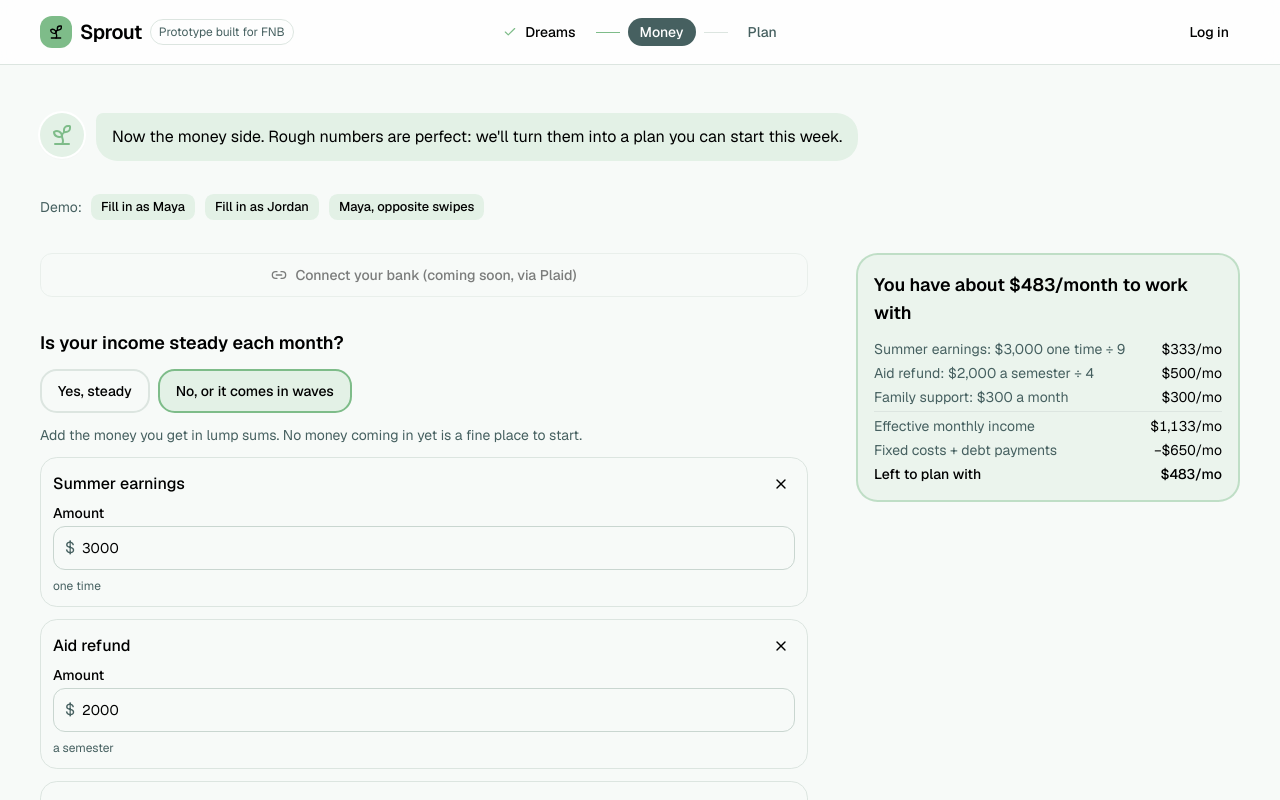
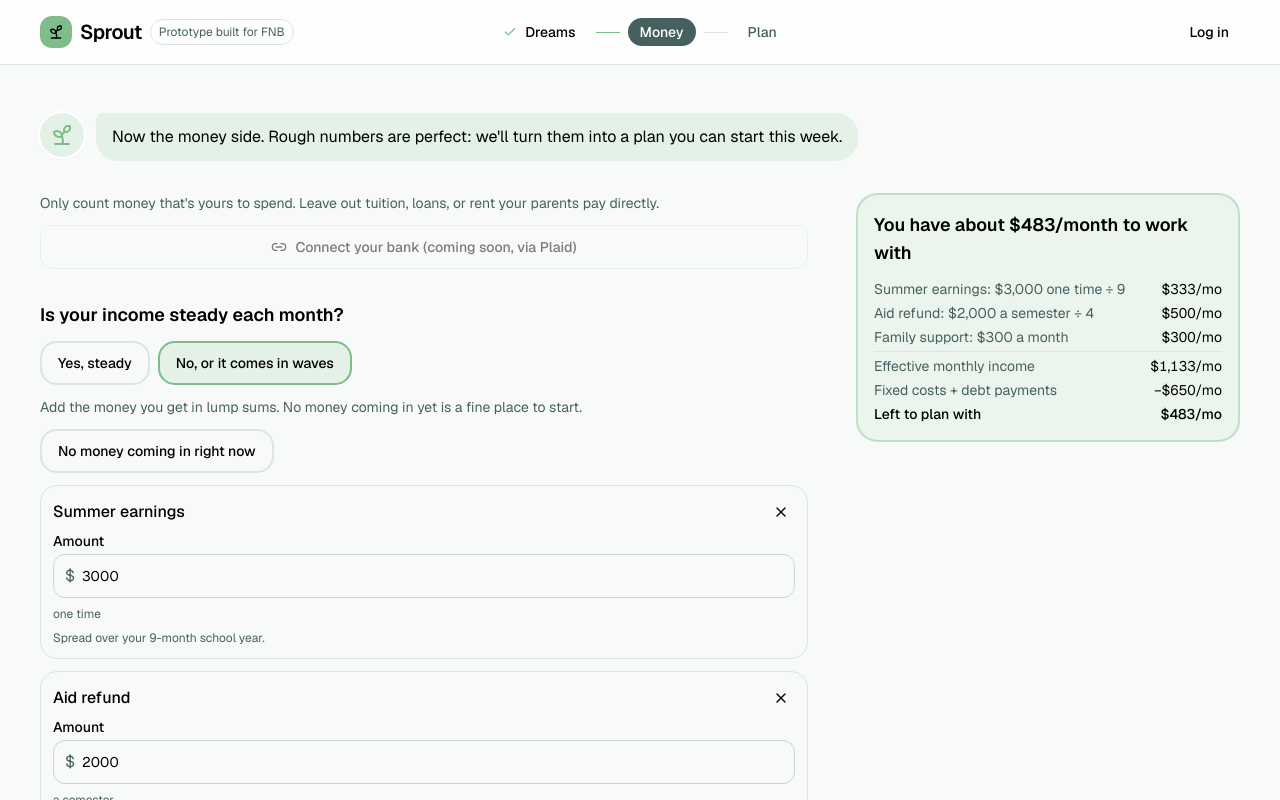
Before and after one commit to beansprout21/hackpsu-f26, a Next.js app: page /snapshot in a window 1280 px wide. Both pictures are taken after a click on the button "Maya, opposite swipes". Shown: the top 800 px of the page. Built offline with nearby package versions, Linux system fonts and the light colour scheme; no server answers.

Commit message:
feat(#70): student income options, scope line, amount hints, demo shortcuts on snapshot
Co-Authored-By: Claude Opus 5.5 <noreply@anthropic.com>

```diff
--- a/src/components/snapshot/SnapshotFlow.tsx
+++ b/src/components/snapshot/SnapshotFlow.tsx
@@ -85,21 +85,24 @@ export function SnapshotFlow() {
           </div>
         </div>
       )}
+      <SnapshotForm draft={draft} onChange={setDraft} onSubmit={() => void generate()} submitting={false} />
       <DemoPrefill onPick={prefill} />
-      <SnapshotForm draft={draft} onChange={setDraft} onSubmit={() => void generate()} submitting={false} />
     </div>
   );
 }
 
+// Presenter-only prefill, kept out of the way at the bottom of the page.
 function DemoPrefill({ onPick }: { onPick: (p: DemoPersona) => void }) {
   return (
-    <div className="flex flex-wrap items-center gap-2 text-sm">
-      <span className="text-muted-foreground">Demo:</span>
+    <section aria-label="Demo shortcuts" className="flex flex-col gap-2 rounded-xl border border-dashed border-border p-3 text-sm">
+      <p className="text-xs font-medium text-muted-foreground">Demo shortcuts</p>
+      <div className="flex flex-wrap gap-2">
         {[maya, jordan, mayaOpposite].map((p) => (
           <Button key={p.id} type="button" variant="secondary" size="sm" onClick={() => onPick(p)}>
             {p.id === "maya-opposite" ? p.name : `Fill in as ${p.name}`}
           </Button>
         ))}
       </div>
+    </section>
   );
 }
--- a/src/components/snapshot/SnapshotForm.tsx
+++ b/src/components/snapshot/SnapshotForm.tsx
@@ -8,11 +8,15 @@ import { Input } from "@/components/ui/input";
 import { Label } from "@/components/ui/label";
 import { cn } from "@/lib/utils";
 import {
+  countedRows,
   CREDIT_BANDS,
+  FREQUENCY_HINTS,
   FREQUENCY_LABELS,
   INCOME_OPTIONS,
   missingAnswers,
-  newRowKey,
+  newRow,
+  optionById,
+  SCOPE_LINE,
   snapshotFromDraft,
   type SnapshotDraft,
 } from "./draft";
@@ -92,9 +96,12 @@ export function SnapshotForm({
         if (missing.length === 0) onSubmit();
       }}
     >
-      <Button type="button" variant="outline" disabled className="h-11 justify-center gap-2 lg:col-start-1 lg:row-start-1">
+      <div className="flex flex-col gap-3 lg:col-start-1 lg:row-start-1">
+        <p className="text-sm text-muted-foreground">{SCOPE_LINE}</p>
+        <Button type="button" variant="outline" disabled className="h-11 justify-center gap-2">
           <Link2 aria-hidden /> Connect your bank (coming soon, via Plaid)
         </Button>
+      </div>
 
       <fieldset className="flex flex-col gap-3 lg:col-start-1 lg:row-start-2">
         <legend className="mb-3 text-lg font-semibold">Is your income steady each month?</legend>
@@ -121,8 +128,14 @@ export function SnapshotForm({
             <p className="text-sm text-muted-foreground">
               Add the money you get in lump sums. No money coming in yet is a fine place to start.
             </p>
-            {draft.rows.map((row) => {
-              const option = INCOME_OPTIONS.find((o) => o.kind === row.kind)!;
+            <div className="flex flex-wrap gap-2">
+              <Choice on={draft.noIncome} onClick={() => set({ noIncome: !draft.noIncome })}>
+                No money coming in right now
+              </Choice>
+            </div>
+            {!draft.noIncome && draft.rows.map((row) => {
+              const option = optionById(row.optionId);
+              const hint = FREQUENCY_HINTS[row.frequency];
               return (
                 <div key={row.key} className="flex flex-col gap-2 rounded-xl border border-border p-3">
                   <div className="flex items-center justify-between">
@@ -157,24 +170,25 @@ export function SnapshotForm({
                   ) : (
                     <p className="text-xs text-muted-foreground">{FREQUENCY_LABELS[option.frequencies[0]]}</p>
                   )}
+                  {hint && <p className="text-xs text-muted-foreground">{hint}</p>}
                 </div>
               );
             })}
+            {!draft.noIncome && (
               <div className="flex flex-wrap gap-2">
                 {INCOME_OPTIONS.map((o) => (
                   <Button
-                  key={o.kind}
+                    key={o.id}
                     type="button"
                     variant="outline"
                     size="sm"
-                  onClick={() =>
-                    set({ rows: [...draft.rows, { key: newRowKey(), kind: o.kind, frequency: o.frequencies[0], amount: "" }] })
-                  }
+                    onClick={() => set({ rows: [...draft.rows, newRow(o)] })}
                   >
                     <Plus aria-hidden /> {o.label}
                   </Button>
                 ))}
               </div>
+            )}
           </div>
         )}
       </fieldset>
@@ -197,7 +211,10 @@ export function SnapshotForm({
       </fieldset>
 
       <div className="lg:sticky lg:top-24 lg:col-start-2 lg:row-span-6 lg:row-start-1 lg:self-start">
-        <SurplusReadout snapshot={snapshotFromDraft(draft)} />
+        <SurplusReadout
+          snapshot={snapshotFromDraft(draft)}
+          lineLabels={countedRows(draft).map((r) => optionById(r.optionId).label)}
+        />
       </div>
 
       <fieldset className="flex flex-col gap-3 lg:col-start-1 lg:row-start-4">
--- a/src/components/snapshot/draft.ts
+++ b/src/components/snapshot/draft.ts
@@ -3,26 +3,42 @@ import type { CreditBand, FinancialSnapshot, IncomeFrequency, IncomeKind } from
 import { FinancialSnapshotSchema } from "@/types/schemas";
 
 export interface IncomeOption {
+  id: string; // several options can share one IncomeKind (e.g. three kinds of family money)
   kind: IncomeKind;
   label: string;
   frequencies: IncomeFrequency[];
 }
 
-// "No / irregular" income rows; each row becomes one IncomeSource.
+// "No / irregular" income rows; each row becomes one IncomeSource. The first option per kind is
+// the default label when a saved snapshot is turned back into rows.
 export const INCOME_OPTIONS: IncomeOption[] = [
-  { kind: "aid_refund", label: "Aid refund", frequencies: ["per_semester"] },
-  { kind: "summer_savings", label: "Summer earnings", frequencies: ["one_time"] },
-  { kind: "family", label: "Family support", frequencies: ["monthly", "per_semester"] },
-  { kind: "scholarship", label: "Scholarship", frequencies: ["per_semester", "one_time"] },
-  { kind: "gig", label: "Gig or side work", frequencies: ["monthly", "one_time"] },
-  { kind: "other", label: "Other", frequencies: ["monthly", "per_semester", "one_time"] },
+  { id: "aid_refund", kind: "aid_refund", label: "Aid refund", frequencies: ["per_semester"] },
+  { id: "summer_savings", kind: "summer_savings", label: "Summer earnings", frequencies: ["one_time"] },
+  { id: "family", kind: "family", label: "Family support", frequencies: ["monthly", "per_semester", "one_time"] },
+  { id: "parents_spending", kind: "family", label: "Spending money from parents", frequencies: ["monthly", "per_semester", "one_time"] },
+  { id: "gifts", kind: "family", label: "Birthday money and gifts", frequencies: ["one_time"] },
+  { id: "scholarship", kind: "scholarship", label: "Scholarship", frequencies: ["per_semester", "one_time"] },
+  { id: "gig", kind: "gig", label: "Gig or side work", frequencies: ["monthly", "one_time"] },
+  { id: "other", kind: "other", label: "Other", frequencies: ["monthly", "per_semester", "one_time"] },
 ];
+
+export const optionById = (id: string) => INCOME_OPTIONS.find((o) => o.id === id) ?? INCOME_OPTIONS[INCOME_OPTIONS.length - 1];
+const optionForKind = (kind: IncomeKind) => INCOME_OPTIONS.find((o) => o.kind === kind) ?? optionById("other");
 
 export const FREQUENCY_LABELS: Record<IncomeFrequency, string> = {
   monthly: "a month",
   per_semester: "a semester",
   one_time: "one time",
 };
+
+// Shown under an amount so the /4 and /9 in the readout make sense.
+export const FREQUENCY_HINTS: Record<IncomeFrequency, string | undefined> = {
+  monthly: undefined,
+  per_semester: "Spread over about 4 months.",
+  one_time: "Spread over your 9-month school year.",
+};
+
+export const SCOPE_LINE = "Only count money that's yours to spend. Leave out tuition, loans, or rent your parents pay directly.";
 
 export const CREDIT_BANDS: { id: CreditBand; label: string }[] = [
   { id: "building", label: "Building" },
@@ -34,6 +50,7 @@ export const CREDIT_BANDS: { id: CreditBand; label: string }[] = [
 
 export interface IncomeRow {
   key: string;
+  optionId: string;
   kind: IncomeKind;
   frequency: IncomeFrequency;
   amount: string;
@@ -42,6 +59,7 @@ export interface IncomeRow {
 export interface SnapshotDraft {
   steady: boolean | null;
   monthlyTakeHome: string;
+  noIncome: boolean; // "No money coming in right now": empty incomeSources, on purpose
   rows: IncomeRow[];
   fixedCosts: string;
   debtPayments: string;
@@ -53,6 +71,7 @@ export interface SnapshotDraft {
 export const EMPTY_DRAFT: SnapshotDraft = {
   steady: null,
   monthlyTakeHome: "",
+  noIncome: false,
   rows: [],
   fixedCosts: "",
   debtPayments: "",
@@ -63,6 +82,8 @@ export const EMPTY_DRAFT: SnapshotDraft = {
 
 let rowCounter = 0;
 export const newRowKey = () => `row-${++rowCounter}`;
+
+export const newRow = (o: IncomeOption): IncomeRow => ({ key: newRowKey(), optionId: o.id, kind: o.kind, frequency: o.frequencies[0], amount: "" });
 
 // "1,200" or "$1,200.50" -> 1200.5; blank or invalid -> 0.
 export function toAmount(raw: string): number {
@@ -75,9 +96,16 @@ export function draftFromSnapshot(s: FinancialSnapshot): SnapshotDraft {
   return {
     steady: s.hasSteadyIncome,
     monthlyTakeHome: job ? String(job.amount) : "",
+    noIncome: !s.hasSteadyIncome && s.incomeSources.length === 0,
     rows: s.hasSteadyIncome
       ? []
-      : s.incomeSources.map((i) => ({ key: newRowKey(), kind: i.kind, frequency: i.frequency, amount: String(i.amount) })),
+      : s.incomeSources.map((i) => ({
+          key: newRowKey(),
+          optionId: optionForKind(i.kind).id,
+          kind: i.kind,
+          frequency: i.frequency,
+          amount: String(i.amount),
+        })),
     fixedCosts: String(s.monthlyFixedCosts),
     debtPayments: String(s.monthlyDebtPayments),
     savings: String(s.savingsBalance),
@@ -86,6 +114,10 @@ export function draftFromSnapshot(s: FinancialSnapshot): SnapshotDraft {
   };
 }
 
+// Rows that count toward income, in incomeSources order (the readout labels lines with these).
+export const countedRows = (d: SnapshotDraft) =>
+  d.steady === false && !d.noIncome ? d.rows.filter((r) => toAmount(r.amount) > 0) : [];
+
 // Always returns a FinancialSnapshot-shaped value (zeros for blanks) so the live readout can run.
 export function snapshotFromDraft(d: SnapshotDraft): FinancialSnapshot {
   const incomeSources =
@@ -93,7 +125,7 @@ export function snapshotFromDraft(d: SnapshotDraft): FinancialSnapshot {
       ? toAmount(d.monthlyTakeHome) > 0
         ? [{ kind: "job" as const, amount: toAmount(d.monthlyTakeHome), frequency: "monthly" as const }]
         : []
-      : d.rows.filter((r) => toAmount(r.amount) > 0).map((r) => ({ kind: r.kind, amount: toAmount(r.amount), frequency: r.frequency }));
+      : countedRows(d).map((r) => ({ kind: r.kind, amount: toAmount(r.amount), frequency: r.frequency }));
   return {
     hasSteadyIncome: d.steady === true,
     incomeSources,
```
Also changed, not shown: src/components/snapshot/SurplusReadout.tsx (+6 -5 lines). Lines whose indentation alone changed are shown as unchanged.
